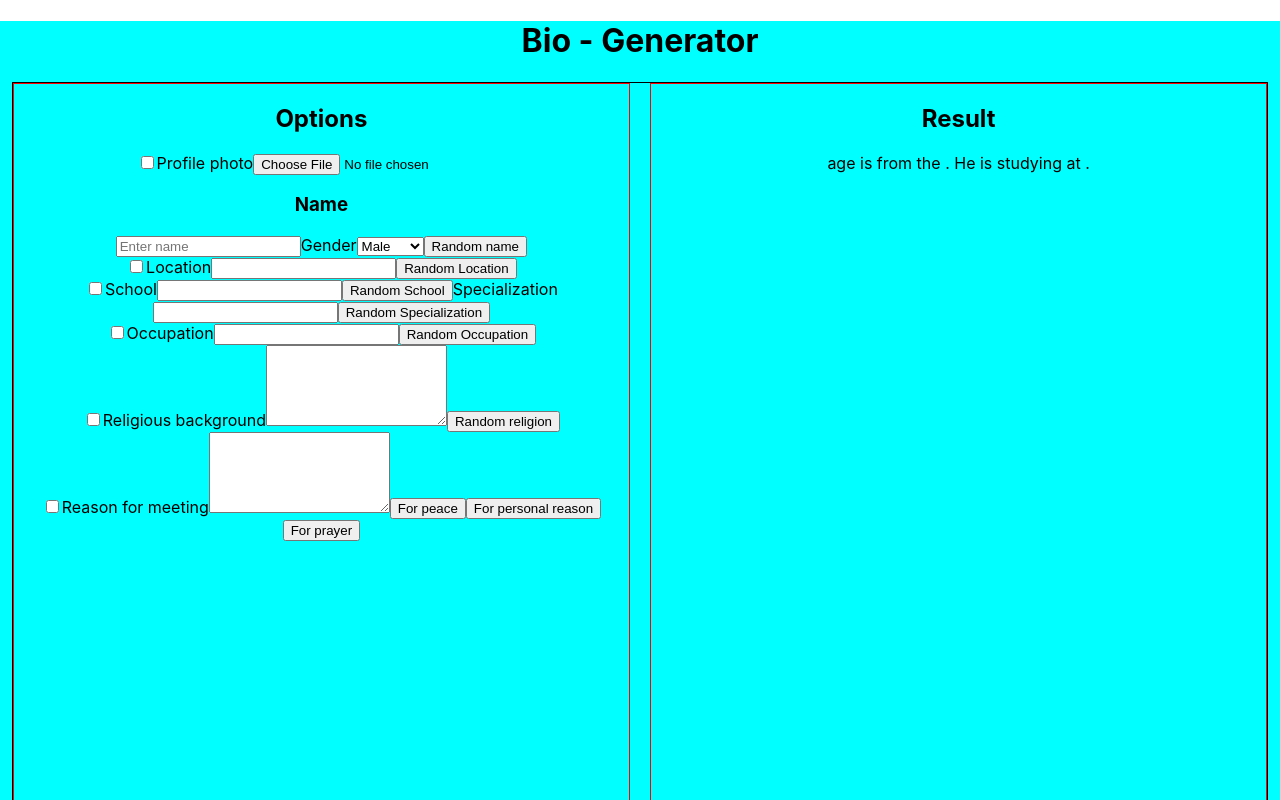
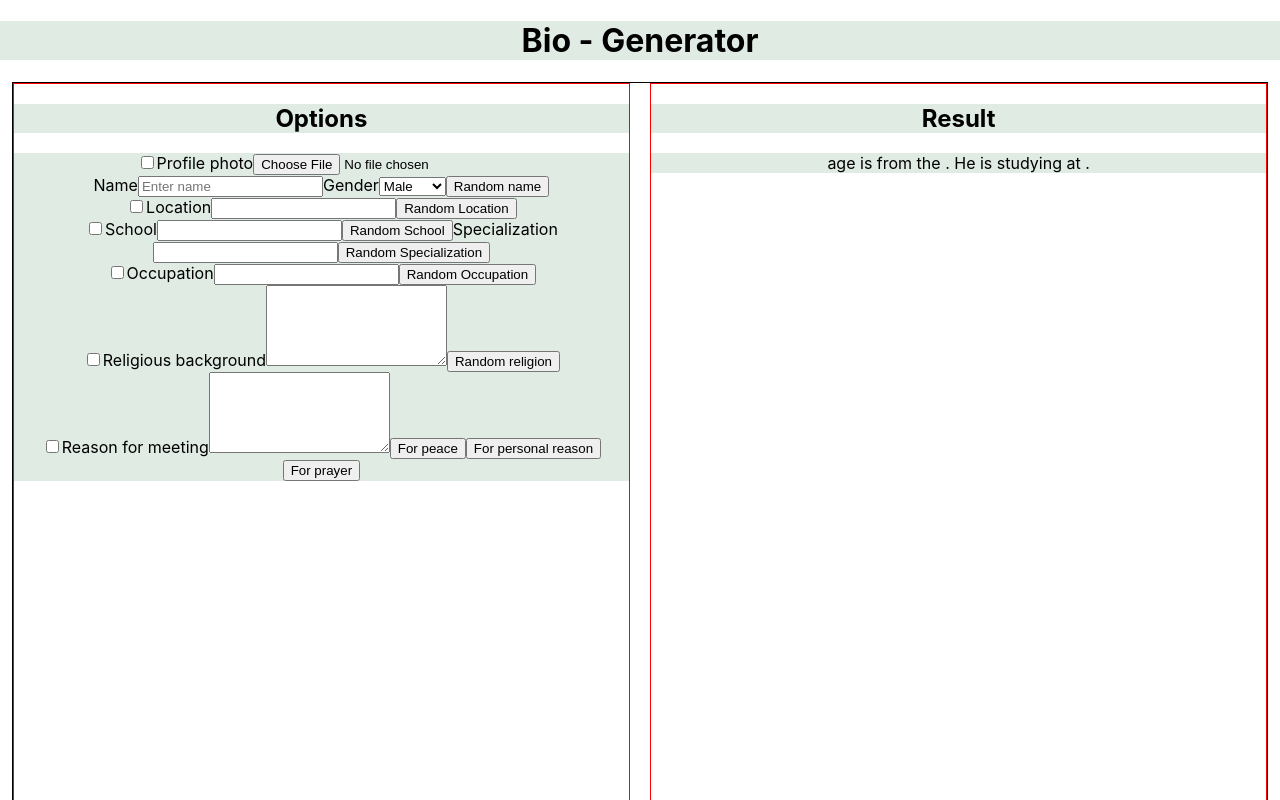
Before and after one commit to paragpatil187/Bio_Generator_App, a React (Create React App) app: page / in a window 1280 px wide. Shown: the top 800 px of the page. Built offline with nearby package versions, Linux system fonts and the light colour scheme.

Commit message:
added background color

```diff
--- a/src/App.css
+++ b/src/App.css
@@ -1,6 +1,6 @@
 .App {
   text-align: center;
-  background-color: aqua;
+
 }
 
 .container {
@@ -59,3 +59,9 @@
     transform: rotate(360deg);
   }
 }
+.box{
+  background-color: #E0EBE4;
+}
+.heading{
+  background-color: #E0EBE4;
+}
--- a/src/App.js
+++ b/src/App.js
@@ -31,13 +31,13 @@ function App() {
   return (
     <div className="App">
 
-      <h1>Bio - Generator</h1>
+      <h1 className="heading">Bio - Generator</h1>
       <div className="container">
         <div className="option">
 
 
-          <h2>Options</h2>
-          <div>
+          <h2 className="box">Options</h2>
+          <div className="box">
             <input type="checkbox">
              </input>
             <label>Profile photo</label>
@@ -46,7 +46,7 @@ function App() {
 
 
           <div className="box">
-          <h3>Name</h3>
+          <label>Name</label>
           <input
             type="text"
             placeholder="Enter name"
@@ -122,8 +122,8 @@ function App() {
 
 
         <div className="result">
-          <h2>Result</h2>
-          <div>
+          <h2 className="box">Result</h2>
+          <div className="box">
             {name} age {age} is from the {location}. He is studying {stream} at {school}.
           </div>
 
```
